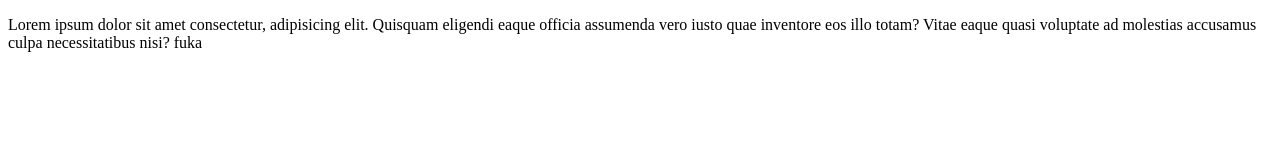
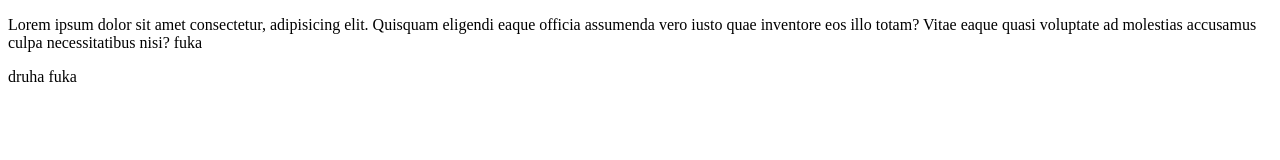
Before and after one commit to PaliPlocica/giiit, a plain HTML site: page index.html in a window 1280 px wide. Drawn offline with Linux system fonts and the light colour scheme.

Commit message:
druha fuka

```diff
--- a/index.html
+++ b/index.html
@@ -13,5 +13,7 @@
 			Vitae eaque quasi voluptate ad molestias accusamus culpa necessitatibus
 			nisi? fuka
 		</p>
+
+		<p>druha fuka</p>
 	</body>
 </html>
```
